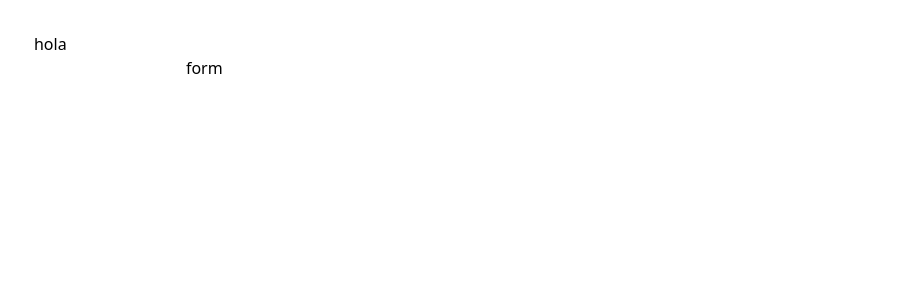
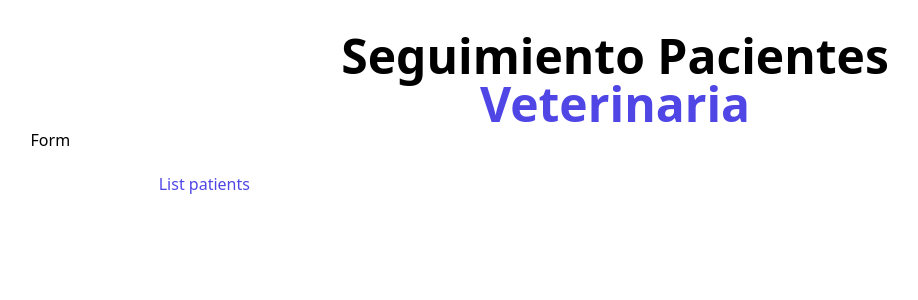
Before and after one commit to Any28Flo/pet-appointment, a React (Vite) app: page / in a window 1280 px wide. Shown: the top 300 px of the page, without its empty margins (25-943 px from the left). Built offline with nearby package versions, Linux system fonts and the light colour scheme.

Commit message:
styles | adding styles Header component

```diff
--- a/src/App.jsx
+++ b/src/App.jsx
@@ -1,15 +1,19 @@
 import { useState } from 'react'
 import './App.css'
+import Header from "./components/Header.jsx";
+import Form from "./components/Form.jsx";
+import ListPatients from "./components/ListPatients.jsx";
 
 function App() {
     return (
     <div className="App">
      <div className="container mx-auto">
+         <Header/>
          <div className="columns-12 columns-lg-61">
-             <h2>hola</h2>
+             <Form/>
          </div>
          <div className="columns-3 columns-3lg">
-             <h2>form</h2>
+             <ListPatients/>
          </div>
      </div>
     </div>
--- a/src/components/Header.jsx
+++ b/src/components/Header.jsx
@@ -1,8 +1,9 @@
 const Header = () => {
     return (
-        <div>
-
-        </div>
+        <h1 className="font-black text-5xl text-center  md:w-2/3 mx-auto">
+            Seguimiento Pacientes {" "}
+            <span className="text-indigo-600">Veterinaria</span>
+        </h1>
     );
 };
 
--- a/src/components/ListPatients.jsx
+++ b/src/components/ListPatients.jsx
@@ -2,7 +2,7 @@
 const ListPatients = () => {
     return (
         <div>
-            <h1>List patients</h1>
+            <h1 className="text-indigo-600 mt-5">List patients</h1>
         </div>
     );
 };
```
